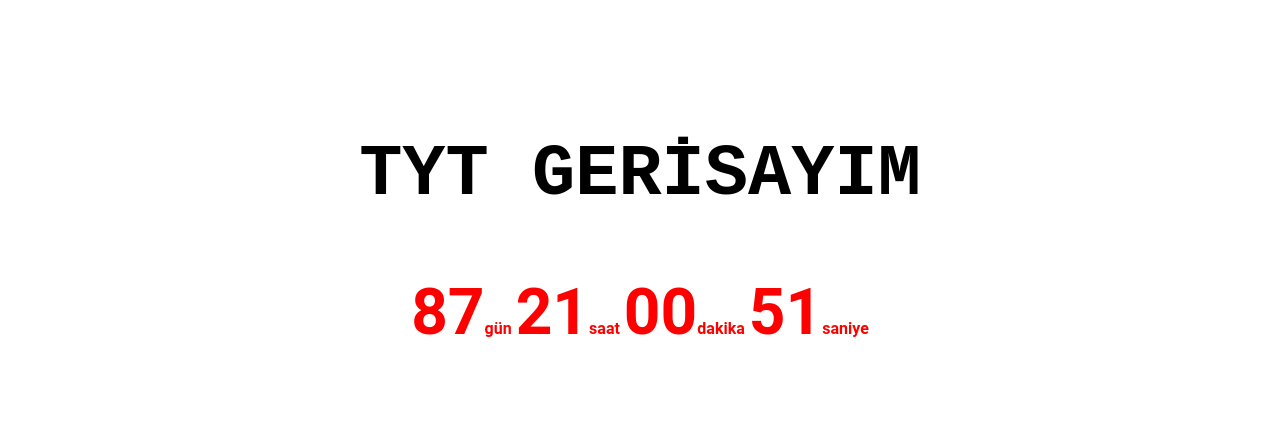
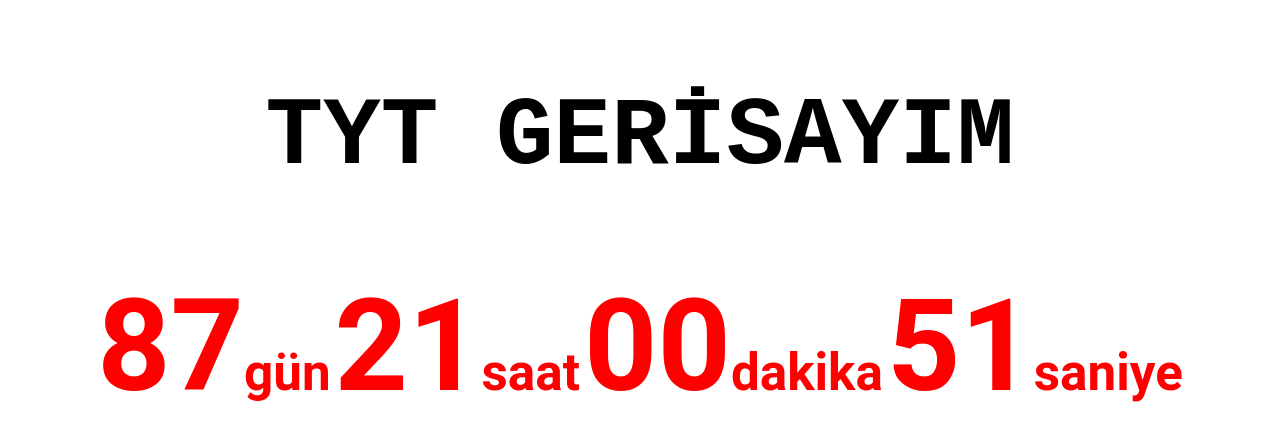
Before and after one commit to hevirbek/tytgerisayim, a plain HTML site: page index.html in a window 1280 px wide. Shown: the part 188-628 px from the top of the page. Drawn offline with Linux system fonts and the light colour scheme.

Commit message:
Add files via upload

```diff
--- a/style.css
+++ b/style.css
@@ -15,15 +15,19 @@ html, body {
     align-items: center;
 }
 
+.countdown {
+    text-align: center;
+}
+
 
 .header {
     font-family: 'Courier New', Courier, monospace;
-    font-size: 3rem;
+    font-size: 5vw;
 }
 
 .val {
     font-family: 'Roboto', sans-serif;
-    font-size: 4rem;
+    font-size: 10vw;
     font-weight: bold;
     color: #f00;
 }
@@ -31,23 +35,23 @@ html, body {
 
 #cd-day::after {
     content: 'gün';
-    font-size: 1rem;
+    font-size: 4vw;
 }
 
 
 #cd-hour::after {
     content: 'saat';
-    font-size: 1rem;
+    font-size: 4vw;
 }
 
 
 #cd-minute::after {
     content: 'dakika';
-    font-size: 1rem;
+    font-size: 4vw;
 }
 
 
 #cd-second::after {
     content: 'saniye';
-    font-size: 1rem;
+    font-size: 4vw;
 }
```
